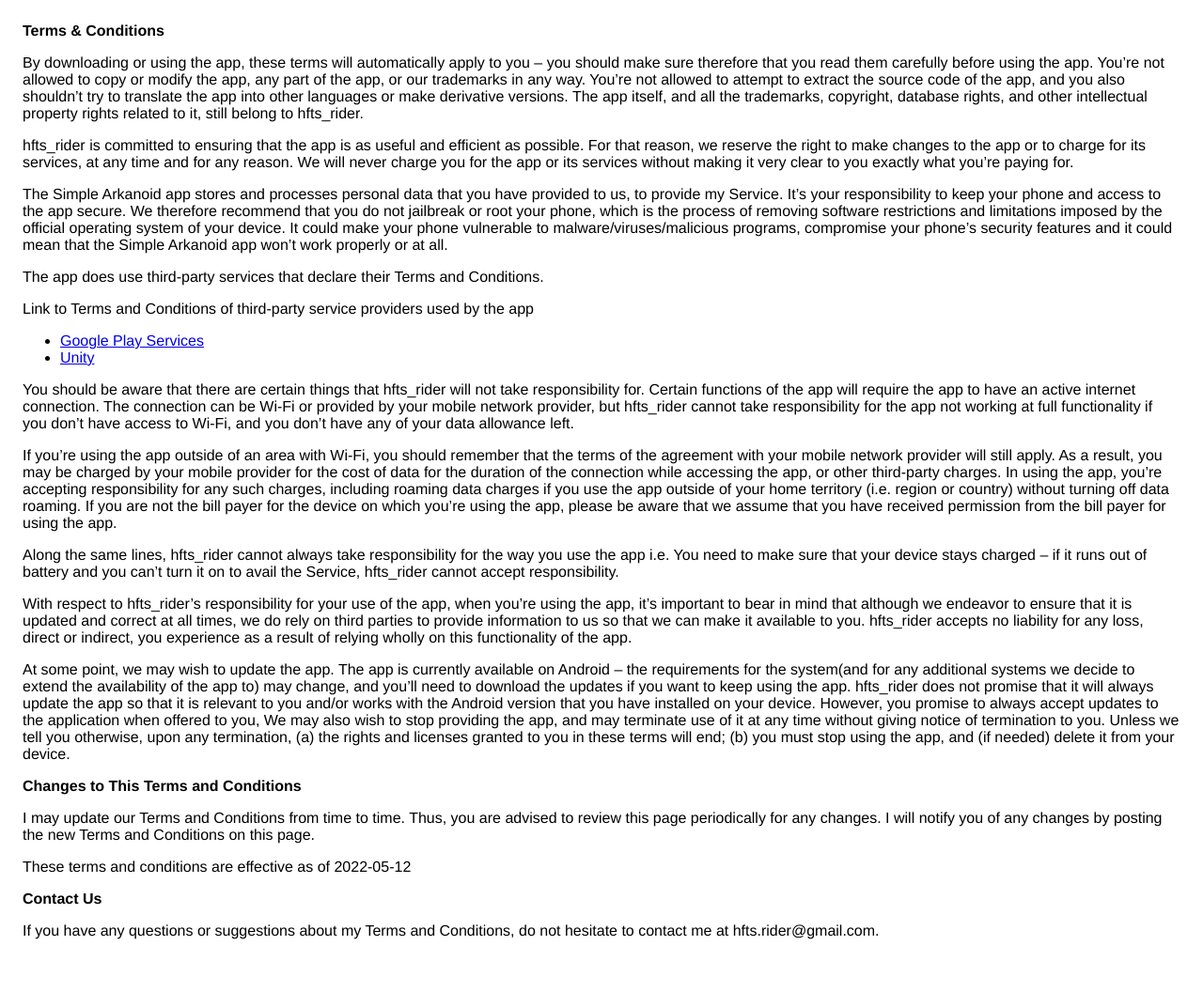
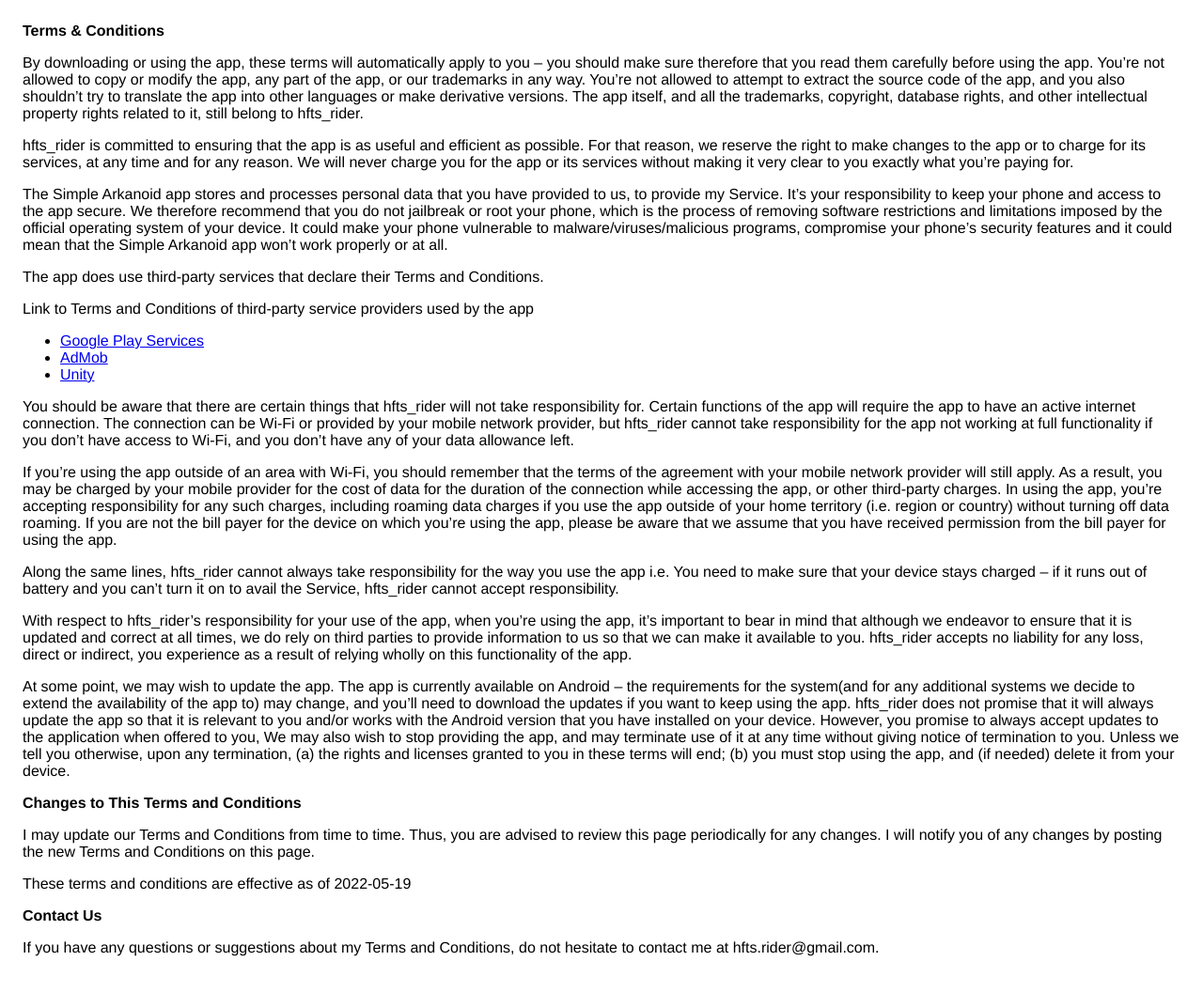
Before and after one commit to HFTSxRiDeR/hfts, a plain HTML site: page arkanoid-terms.html in a window 1280 px wide. Shown: the whole page at 94% size. Drawn offline with Linux system fonts and the light colour scheme.

Commit message:
Update arkanoid-terms.html

```diff
--- a/arkanoid-terms.html
+++ b/arkanoid-terms.html
@@ -42,7 +42,7 @@
                   </p> <p>
                     Link to Terms and Conditions of third-party service
                     providers used by the app
-                  </p> <ul><li><a href="https://policies.google.com/terms" target="_blank" rel="noopener noreferrer">Google Play Services</a></li><!----><!----><!----><!----><!----><!----><!----><!----><!----><!----><li><a href="https://unity3d.com/legal/terms-of-service" target="_blank" rel="noopener noreferrer">Unity</a></li><!----><!----><!----><!----><!----><!----><!----><!----><!----><!----><!----><!----><!----><!----><!----><!----></ul></div> <p>
+                  </p> <ul><li><a href="https://policies.google.com/terms" target="_blank" rel="noopener noreferrer">Google Play Services</a></li><li><a href="https://developers.google.com/admob/terms" target="_blank" rel="noopener noreferrer">AdMob</a></li><!----><!----><!----><!----><!----><!----><!----><!----><!----><li><a href="https://unity3d.com/legal/terms-of-service" target="_blank" rel="noopener noreferrer">Unity</a></li><!----><!----><!----><!----><!----><!----><!----><!----><!----><!----><!----><!----><!----><!----><!----><!----></ul></div> <p>
                   You should be aware that there are certain things that
                   hfts_rider will not take responsibility for. Certain
                   functions of the app will require the app to have an active
@@ -103,7 +103,7 @@
                   notify you of any changes by posting the new Terms and
                   Conditions on this page.
                 </p> <p>
-                  These terms and conditions are effective as of 2022-05-12
+                  These terms and conditions are effective as of 2022-05-19
                 </p> <p><strong>Contact Us</strong></p> <p>
                   If you have any questions or suggestions about my
                   Terms and Conditions, do not hesitate to contact me
```
